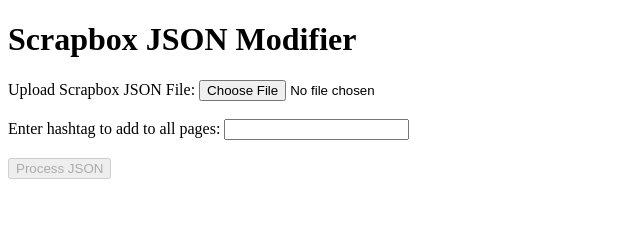
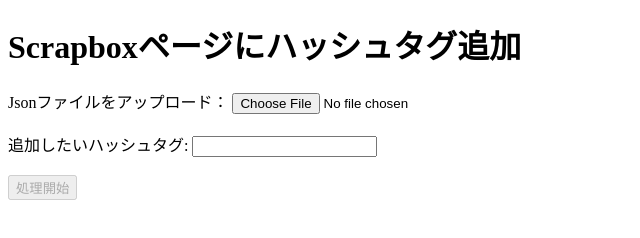
Before and after one commit to 0xbara0/Scrapbox_Tools, a plain HTML site: page add_hashtag/index.html in a window 1280 px wide. Shown: the whole page, without its empty margins (0-640 px from the left). Drawn offline with Linux system fonts and the light colour scheme.

Commit message:
日本語化

```diff
--- a/add_hashtag/index.html
+++ b/add_hashtag/index.html
@@ -3,19 +3,19 @@
 <head>
   <meta charset="UTF-8">
   <meta name="viewport" content="width=device-width, initial-scale=1.0">
-  <title>Scrapbox JSON Modifier</title>
+  <title>ハッシュタグ追加</title>
   <script src="app.js" defer></script>
 </head>
 <body>
-  <h1>Scrapbox JSON Modifier</h1>
-  <label for="input-file">Upload Scrapbox JSON File:</label>
+  <h1>Scrapboxページにハッシュタグ追加</h1>
+  <label for="input-file">Jsonファイルをアップロード：</label>
   <input type="file" id="input-file" accept=".json">
   <br><br>
-  <label for="hashtag-input">Enter hashtag to add to all pages:</label>
+  <label for="hashtag-input">追加したいハッシュタグ:</label>
   <input type="text" id="hashtag-input">
   <br><br>
-  <button id="process-btn" disabled>Process JSON</button>
+  <button id="process-btn" disabled>処理開始</button>
   <br><br>
-  <a id="download-link" download="modified_scrapbox.json" style="display: none;">Download Modified JSON</a>
+  <a id="download-link" download="modified_scrapbox.json" style="display: none;">処理済JSONファイルをダウンロード</a>
 </body>
 </html>
```
Also changed, not shown: 1 other file.
